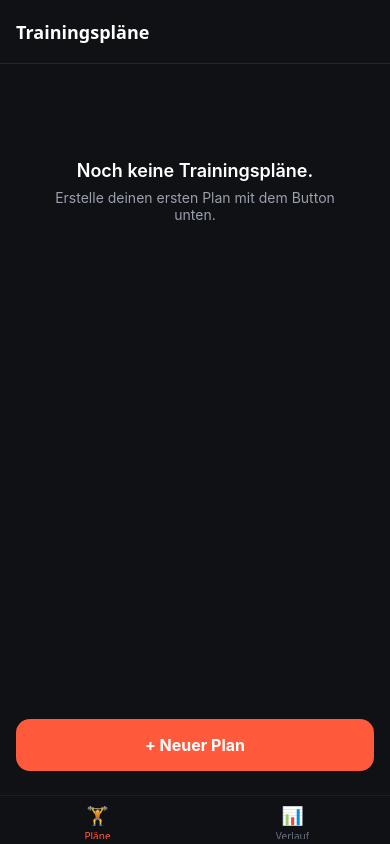
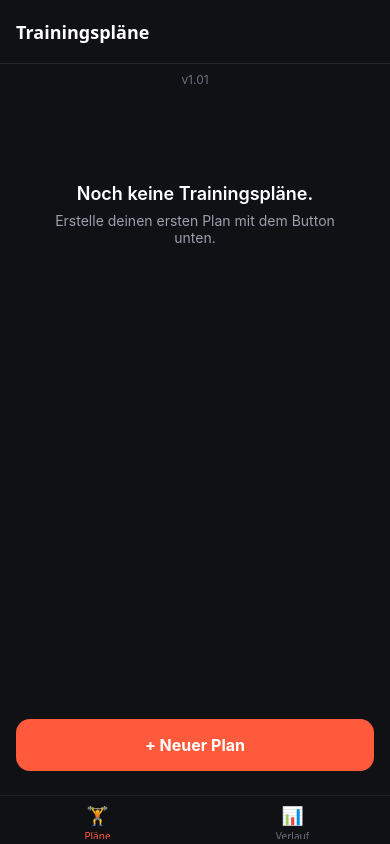
Before and after one commit to DRaccon-b/Gym-Raccon, a React Native app: screen /Plans in a window 390 px wide. Built offline with nearby package versions, Linux system fonts and the light colour scheme.

Commit message:
Show app version on main screen
Small version label (v1.01) on the Plans screen so it's visible
which build is currently running, e.g. after pulling an update.

```diff
--- /dev/null
+++ b/src/constants/version.ts
@@ -0,0 +1 @@
+export const APP_VERSION = 'v1.01';
--- a/src/screens/PlansScreen.tsx
+++ b/src/screens/PlansScreen.tsx
@@ -3,6 +3,7 @@ import { View, Text, FlatList, TouchableOpacity, StyleSheet } from 'react-native
 import type { NativeStackScreenProps } from '@react-navigation/native-stack';
 import type { RootStackParamList } from '../navigation/types';
 import { useAppData } from '../context/AppDataContext';
+import { APP_VERSION } from '../constants/version';
 
 type Props = NativeStackScreenProps<RootStackParamList, 'Plans'>;
 
@@ -11,6 +12,7 @@ export default function PlansScreen({ navigation }: Props) {
 
   return (
     <View style={styles.container}>
+      <Text style={styles.version}>{APP_VERSION}</Text>
       <FlatList
         data={plans}
         keyExtractor={(item) => item.id}
@@ -41,6 +43,7 @@ export default function PlansScreen({ navigation }: Props) {
 
 const styles = StyleSheet.create({
   container: { flex: 1, backgroundColor: '#0f1115' },
+  version: { color: '#6b7280', fontSize: 12, textAlign: 'center', paddingTop: 8 },
   list: { padding: 16, paddingBottom: 96 },
   card: {
     backgroundColor: '#1b1e26',
```
